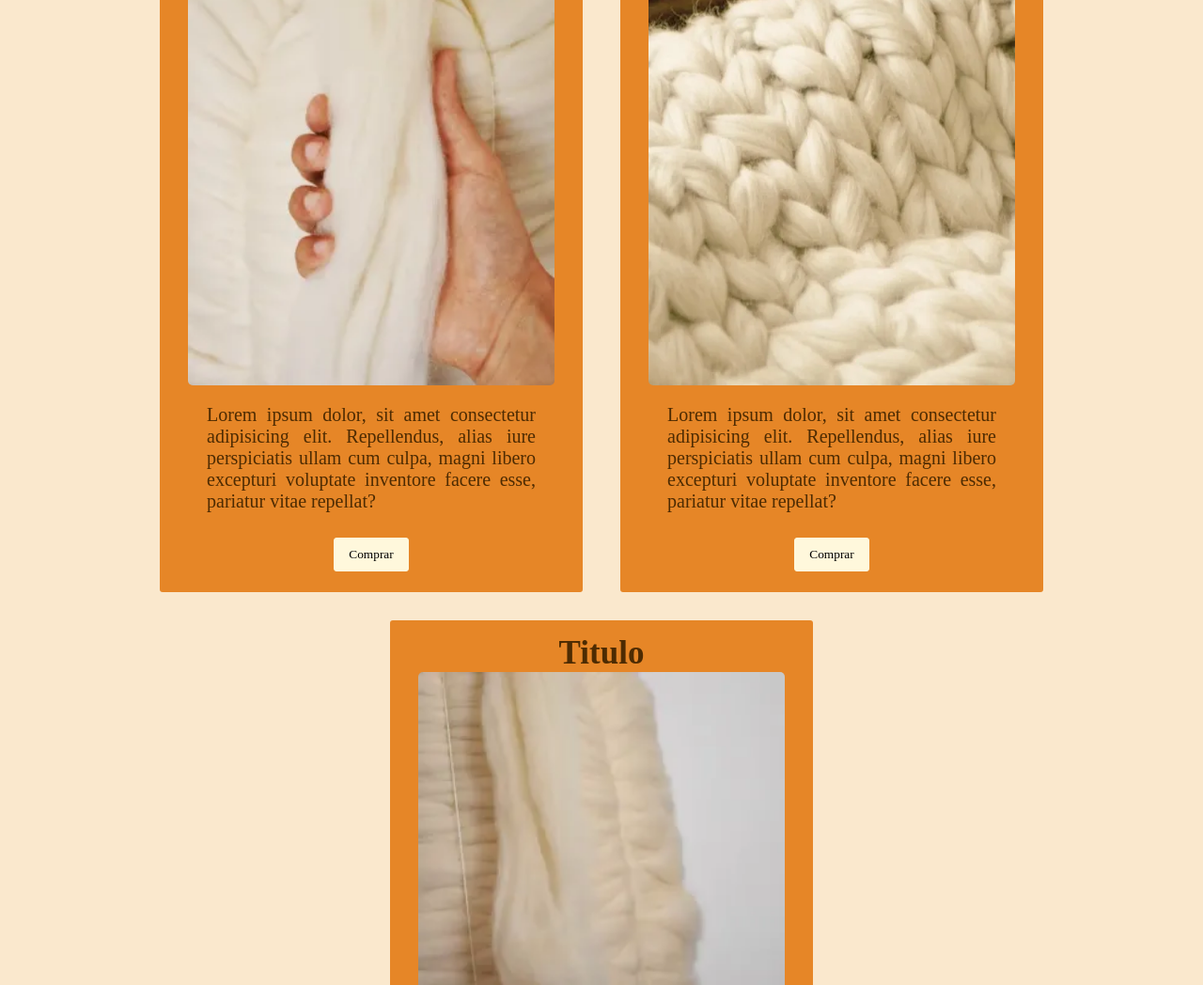
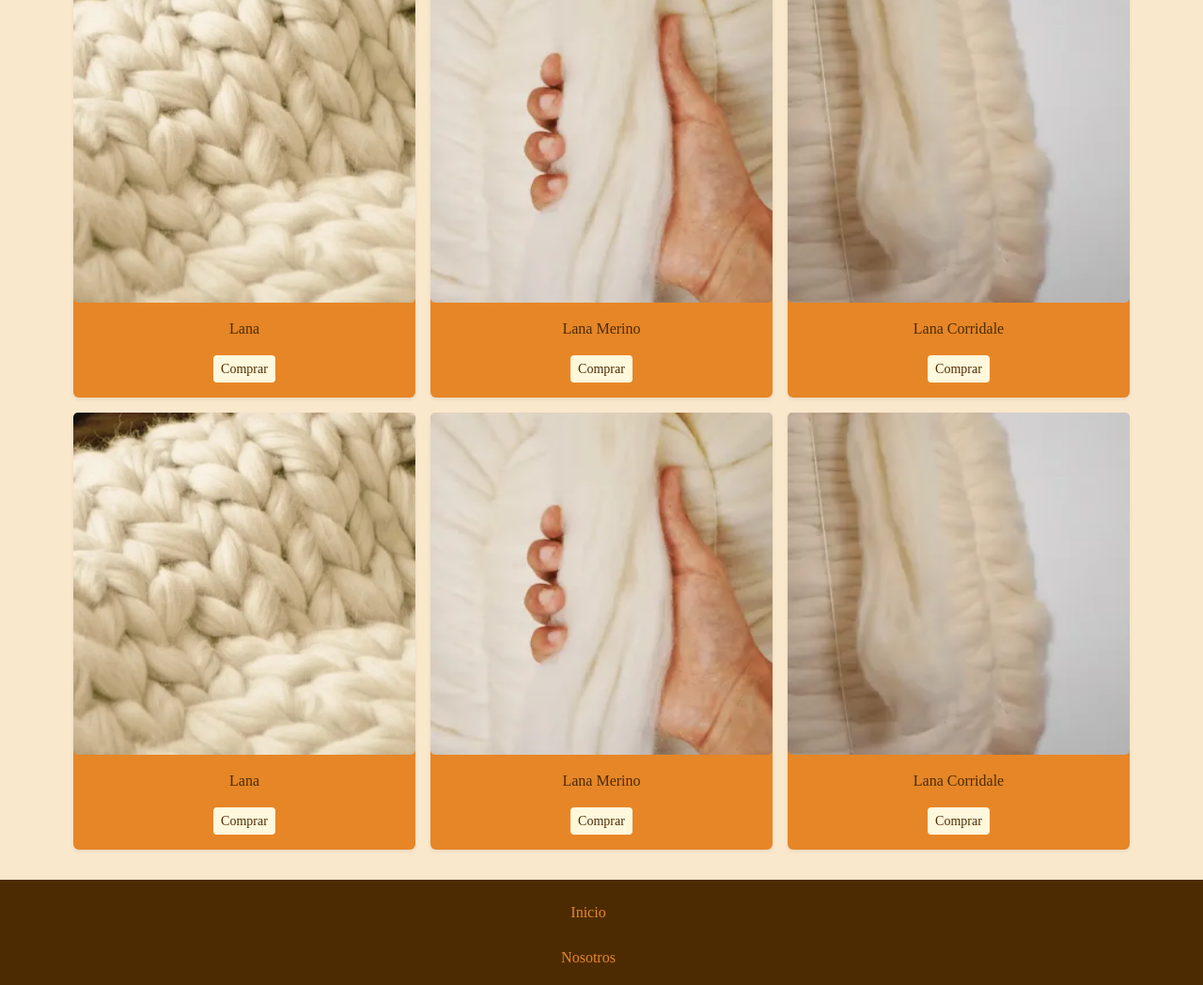
Before and after one commit to VN-VictoriaNunez/Pagina-web--Curso-Coderhouse, a plain HTML site: page pages/productos.html in a window 1280 px wide. Shown: the part 274-1322 px from the top of the page at 94% size. Drawn offline with nearby package versions, Linux system fonts and the light colour scheme.

Commit message:
Bootstrap

```diff
--- a/css/style.css
+++ b/css/style.css
@@ -257,6 +257,22 @@ input:hover {
     grid-area: fotoTres;
 }
 
+/*  Bootstrap */
+
+.card {
+    background-color:#e68627;
+    color: #4d2b02;
+    border: 0;
+}
+.btn {
+    background-color: cornsilk;
+    color:#4d2b02;
+    border: 0;
+}
+.btn:hover {
+    background-color: cornsilk;
+    color:#e68627;
+}
 
 /* Footer */
 
--- a/pages/productos.html
+++ b/pages/productos.html
@@ -6,6 +6,7 @@
     <meta http-equiv="X-UA-Compatible" content="IE=edge">
     <meta name="viewport" content="width=device-width, initial-scale=1.0">
     <link rel="shortcut icon" href="../assets/img/logo cuadraditos 180x180.png">
+    <link href="https://cdn.jsdelivr.net/npm/bootstrap@5.2.0/dist/css/bootstrap.min.css" rel="stylesheet" integrity="sha384-gH2yIJqKdNHPEq0n4Mqa/HGKIhSkIHeL5AyhkYV8i59U5AR6csBvApHHNl/vI1Bx" crossorigin="anonymous">
     <link rel="stylesheet" href="../css/style.css">
     <title>Productos</title>
 </head>
@@ -31,39 +32,91 @@
             <h1 class="titulo">Productos</h1>
 
             <section class="cards">
-                <div class="card-container">
-                    <h2 class="titulo">Titulo</h2>
-                    <img src="../assets/img/lana-corridale-mano.webp" alt="Lana mecha corridale" class="imgBlog">
-                    <p class=" texto">Lorem ipsum dolor, sit amet consectetur adipisicing elit. Repellendus, alias iure
-                    perspiciatis ullam
-                    cum culpa, magni libero excepturi voluptate inventore facere esse, pariatur vitae repellat?
-                    </p>
-                    <form action="#" method="get">
-                        <input type="button" value="Comprar">
-                    </form>
-                </div>
-                <div class="card-container">
-                    <h2 class="titulo">Titulo</h2>
-                    <img src="../assets/img/3(2).webp" alt="Lana Mecha" class="imgBlog">
-                    <p class="texto">Lorem ipsum dolor, sit amet consectetur adipisicing elit. Repellendus, alias iure
-                        perspiciatis ullam
-                        cum culpa, magni libero excepturi voluptate inventore facere esse, pariatur vitae repellat?
-                    </p>
-                    <form action="#" method="get">
-                        <input type="button" value="Comprar">
-                    </form>
-                </div>
-                <div class="card-container">
-                    <h2 class="titulo">Titulo</h2>
-                    <img src="../assets/img/lana-uruguay-corridale.webp" alt="Bobina de Lana" class="imgBlog" >
-                    <p class="texto">Lorem ipsum dolor, sit amet consectetur adipisicing elit. Repellendus, alias iure
-                        perspiciatis ullam
-                        cum culpa, magni libero excepturi voluptate inventore facere esse, pariatur vitae repellat?
-                    </p>
-                    <form action="#" method="get">
-                        <input type="button" value="Comprar">
-                    </form>
-                </div>
+                <!-- Bootstrap -->
+                    <div class="container p-2 m-4">
+
+                      <div class="row row-cols-1 row-cols-sm-2 row-cols-md-3 g-3">
+                        <div class="col">
+                          <div class="card shadow-sm">
+                            <img width="100%" height="200px" src="../assets/img/3(2).webp" alt="Ficus">
+                            <div class="card-body">
+                              <p class="card-text">Lana </p>
+                              <div class="d-flex justify-content-center align-items-center">
+                                <div class="btn-group">
+                                  <button type="button" class="btn btn-sm btn-outline-secondary">Comprar</button>
+                                </div>
+                              </div>
+                            </div>
+                          </div>
+                        </div>
+                        <div class="col">
+                          <div class="card shadow-sm">
+                            <img width="100%" height="200px" src="../assets/img/lana-corridale-mano.webp" alt="Palmera">
+                            <div class="card-body">
+                              <p class="card-text">Lana Merino</p>
+                              <div class="d-flex justify-content-center align-items-center">
+                                <div class="btn-group">
+                                  <button type="button" class="btn btn-sm btn-outline-secondary">Comprar</button>
+                                </div>
+                              </div>
+                            </div>
+                          </div>
+                        </div>
+                        <div class="col">
+                          <div class="card shadow-sm">
+                            <img width="100%" height="200px" src="../assets/img/lana-uruguay-corridale.webp" alt="Helecho">
+                            <div class="card-body">
+                              <p class="card-text">Lana Corridale</p>
+                              <div class="d-flex justify-content-center align-items-center">
+                                <div class="btn-group">
+                                  <button type="button" class="btn btn-sm btn-outline-secondary">Comprar</button>
+                                </div>
+                              </div>
+                            </div>
+                          </div>
+                        </div>
+                        <div class="col">
+                            <div class="card shadow-sm">
+                              <img width="100%" height="200px" src="../assets/img/3(2).webp" alt="Ficus">
+                              <div class="card-body">
+                                <p class="card-text">Lana </p>
+                                <div class="d-flex justify-content-center align-items-center">
+                                  <div class="btn-group">
+                                    <button type="button" class="btn btn-sm btn-outline-secondary">Comprar</button>
+                                  </div>
+                                </div>
+                              </div>
+                            </div>
+                          </div>
+                          <div class="col">
+                            <div class="card shadow-sm">
+                              <img width="100%" height="200px" src="../assets/img/lana-corridale-mano.webp" alt="Palmera">
+                              <div class="card-body">
+                                <p class="card-text">Lana Merino</p>
+                                <div class="d-flex justify-content-center align-items-center">
+                                  <div class="btn-group">
+                                    <button type="button" class="btn btn-sm btn-outline-secondary">Comprar</button>
+                                  </div>
+                                </div>
+                              </div>
+                            </div>
+                          </div>
+                          <div class="col">
+                            <div class="card shadow-sm">
+                              <img width="100%" height="200px" src="../assets/img/lana-uruguay-corridale.webp" alt="Helecho">
+                              <div class="card-body">
+                                <p class="card-text">Lana Corridale</p>
+                                <div class="d-flex justify-content-center align-items-center">
+                                  <div class="btn-group">
+                                    <button type="button" class="btn btn-sm btn-outline-secondary">Comprar</button>
+                                  </div>
+                                </div>
+                              </div>
+                            </div>
+                          </div>
+                      </div>
+                    </div>
+
             </section>
         </main>
         <footer class="footer">
@@ -94,6 +147,7 @@
 
         </footer>
     </div>
+    <script src="https://cdn.jsdelivr.net/npm/bootstrap@5.2.0/dist/js/bootstrap.bundle.min.js" integrity="sha384-A3rJD856KowSb7dwlZdYEkO39Gagi7vIsF0jrRAoQmDKKtQBHUuLZ9AsSv4jD4Xa" crossorigin="anonymous"></script>
 </body>
 
 </html>
```
